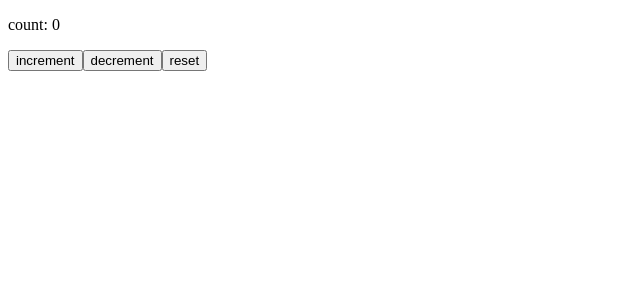
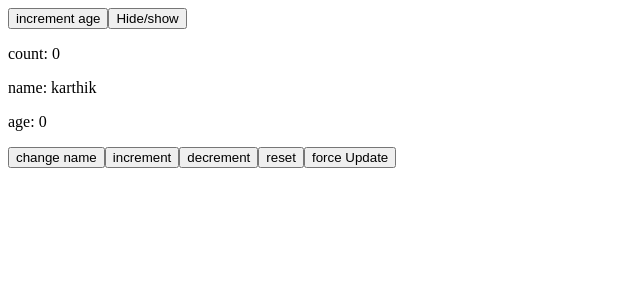
Before and after one commit to karthikgpi1/react-js-practice, a React (Create React App) app: page / in a window 1280 px wide. Shown: the top 300 px of the page, without its empty margins (0-640 px from the left). Built offline with nearby package versions, Linux system fonts and the light colour scheme.

Commit message:
lifecycle methods

```diff
--- a/src/App.js
+++ b/src/App.js
@@ -33,28 +33,83 @@ import AppFunc from "./funC";
 
 //------increment, decrement and reset -------
 
+
+
 class App extends React.Component{
 
   constructor(props) {
     super(props);
     this.state = {
       count: 0,
+      name: "karthik",
+      age: 22,
     };
+
+    console.log("constructor is called..!");
+  }
+  //here is the default type (visible in ui)
+
+  // increment = () =>this.setState({count: this.state.count + 1});
+  // decrement = () =>this.setState({count: this.state.count - 1});
+  // reset = () =>this.setState({count: 0});
+
+  //here is the force update type (hidden in ui)
+
+   increment = () =>(this.state.count = this.state.count + 1);
+  decrement = () =>(this.state.count = this.state.count - 1);
+  reset = () =>(this.state.count = 0);
+
+  changeName = () =>{
+    this.setState({name: "white"})
+  };
+
+
+  componentDidMount(){
+    console.log("componentDidMount is called..!");
+    //API calls
+  }
+
+  componentDidUpdate(prevProps, prevState) {
+    console.log("componentDidUpdate is called..!");
+    //API calls
+    if (prevState.count !== this.state.count){
+      console.log("count:", prevState.count, this.state.count);
+      //logic whenever "count" state changes
+    }
+    if (prevState.name !== this.state.name){
+      console.log("name:", prevState.name, this.state.name);
+      //logic whenever "name" state changes
+    }
+
+    if (prevProps.age !== this.props.age){
+      console.log("age:", prevProps.age, this.props.age);
+      //logic whenever "age" prop changes
+    }
   }
 
 
-  increment = () =>this.setState({count: this.state.count + 1});
-  decrement = () =>this.setState({count: this.state.count - 1});
-  reset = () =>this.setState({count: 0});
+  componentWillUnmount(){
+    console.log("componentWillUnmount is called..!");
+  }
 
 
+  shouldComponentUpdate(){
+    return true;           //if you return false it doesn't anything work in ui
+  }
 
   render(){
+    console.log("render is called..!");
+    console.log("props:", this.props);
     return <>
       <p>count: {this.state.count}</p>
+      <p>name: {this.state.name}</p>
+      <p>age: {this.props.age}</p>
+      <button onClick={this.changeName}>change name</button>
       <button onClick={this.increment}>increment</button>
       <button onClick={this.decrement}>decrement</button>
       <button onClick={this.reset}>reset</button>
+
+      <button onClick={() => this.forceUpdate()}>force Update</button>
     </>;
   }
 }
--- a/src/index.js
+++ b/src/index.js
@@ -4,18 +4,32 @@ import ReactDOM from "react-dom";
 import App from "./App";
 
 
+class Test extends React.Component{
+
+  constructor(props) {
+    super(props);
+    this.state = {
+      age: 0,
+      show: true,
+    };
+
+  }
+  render () {
+    return (
+      <>
+      <button onClick={() => this.setState({age: this.state.age + 1})}>increment age</button>
+      <button onClick={() => this.setState({show: !this.state.show})}>Hide/show</button>
+      {this.state.show ? <App age={this.state.age}/> : <></>}
+      </>
+    );
+  }
+
+}
+
+export default Test;
 
 
-ReactDOM.render(
-  <div>
-    <App
-    name = ""
-    age = {22}
-    obj = {{name: "mk"}}
-    active = {true}
-    />
-  </div>,
-document.getElementById('root'));
+ReactDOM.render(<Test />, document.getElementById('root'));
 
 
 
```
